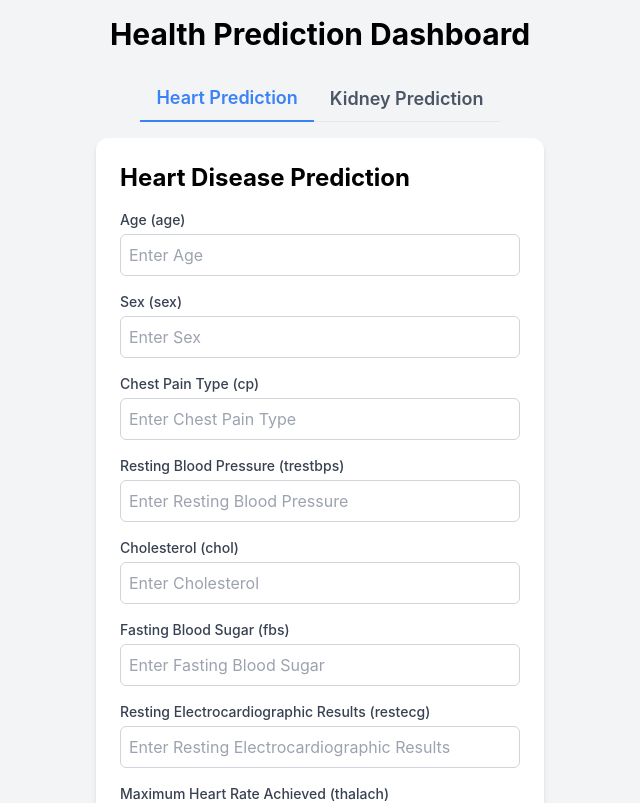
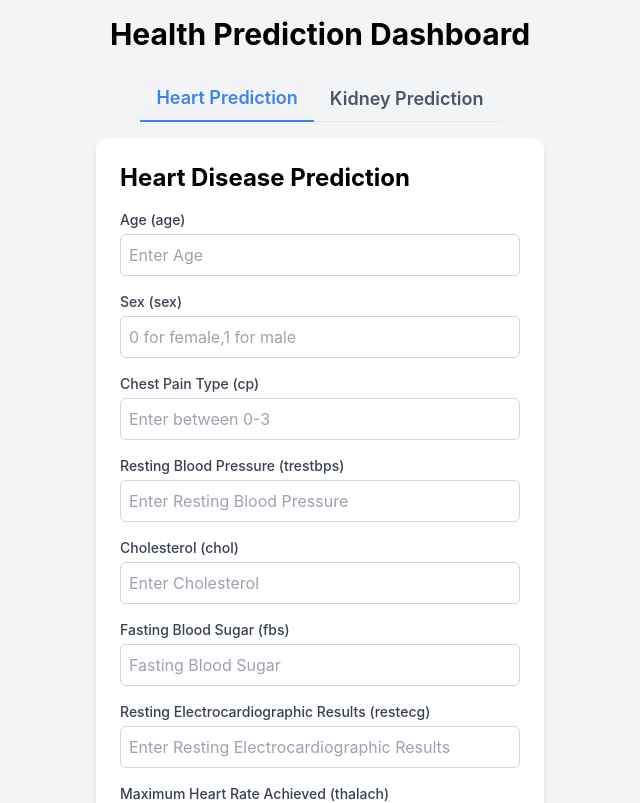
Before and after one commit to Agnes-Kalunda/Health-prediction-system, a React (Create React App) app in the folder frontend/: page / in a window 1280 px wide. Shown: the top 803 px of the page, without its empty margins (320-960 px from the left). Built offline with nearby package versions, Linux system fonts and the light colour scheme.

Commit message:
edit placeholders

```diff
--- a/frontend/src/components/HeartPrediction.js
+++ b/frontend/src/components/HeartPrediction.js
@@ -60,7 +60,7 @@ const HeartPrediction = () => {
             name="sex"
             value={formData.sex}
             onChange={handleChange}
-            placeholder="Enter Sex"
+            placeholder="0 for female,1 for male"
             className="mt-1 p-2 block w-full border border-gray-300 rounded-md"
           />
         </div>
@@ -71,7 +71,7 @@ const HeartPrediction = () => {
             name="cp"
             value={formData.cp}
             onChange={handleChange}
-            placeholder="Enter Chest Pain Type"
+            placeholder="Enter between 0-3"
             className="mt-1 p-2 block w-full border border-gray-300 rounded-md"
           />
         </div>
@@ -104,7 +104,7 @@ const HeartPrediction = () => {
             name="fbs"
             value={formData.fbs}
             onChange={handleChange}
-            placeholder="Enter Fasting Blood Sugar"
+            placeholder="Fasting Blood Sugar"
             className="mt-1 p-2 block w-full border border-gray-300 rounded-md"
           />
         </div>
```
